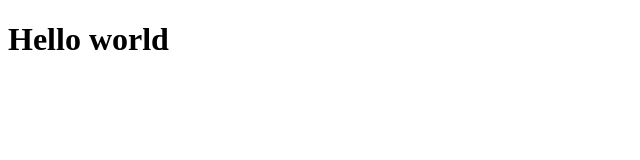
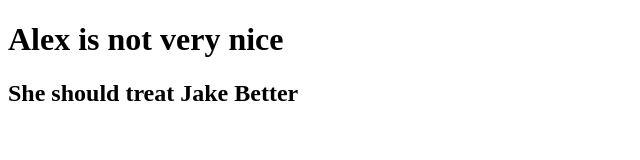
Before and after one commit to JakeP1313/JakeP1313.github.io, a plain HTML site: page index.html in a window 1280 px wide. Shown: the whole page, without its empty margins (0-640 px from the left). Drawn offline with Linux system fonts and the light colour scheme.

Commit message:
Update index.html

```diff
--- a/index.html
+++ b/index.html
@@ -1,6 +1,7 @@
 <!DOCTYPE html>
 <html>
     <body>
-        <h1> Hello world</h1>
+        <h1> Alex is not very nice</h1>
+        <h2> She should treat Jake Better</h2>
     </body>
 </html>
```
